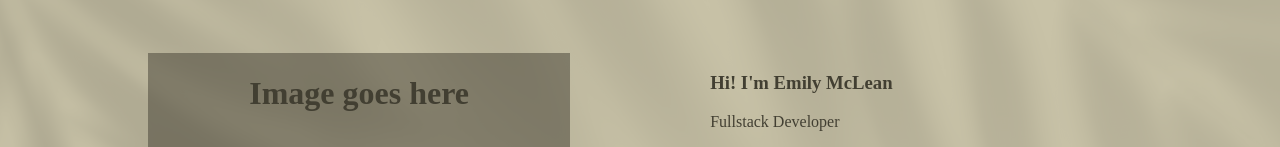
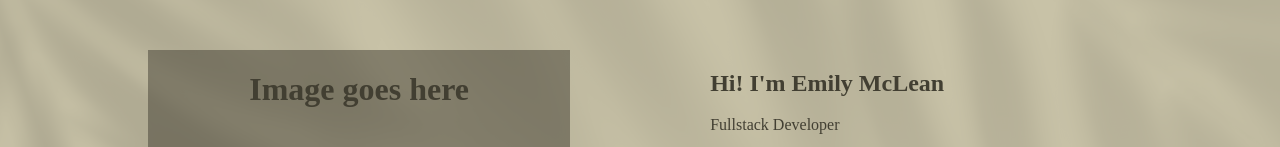
Before and after one commit to emilymclean94/mclean-portfolio, a Next.js app: page /about_me in a window 1280 px wide. Shown: the part 201-348 px from the top of the page. Built offline with nearby package versions, Linux system fonts and the light colour scheme.

Commit message:
changed heading size on name

```diff
--- a/src/app/about_me/page.jsx
+++ b/src/app/about_me/page.jsx
@@ -30,7 +30,7 @@ function About() {
         <h1>Image goes here</h1>
       </Grid>
       <Grid item xs={4} style={{ textAlign: "left" }}>
-        <h3>Hi! I'm Emily McLean</h3>
+        <h2>Hi! I'm Emily McLean</h2>
         <p>Fullstack Developer</p>
         <p>
           Lorem ipsum, dolor sit amet consectetur adipisicing elit. Dicta quae
```
